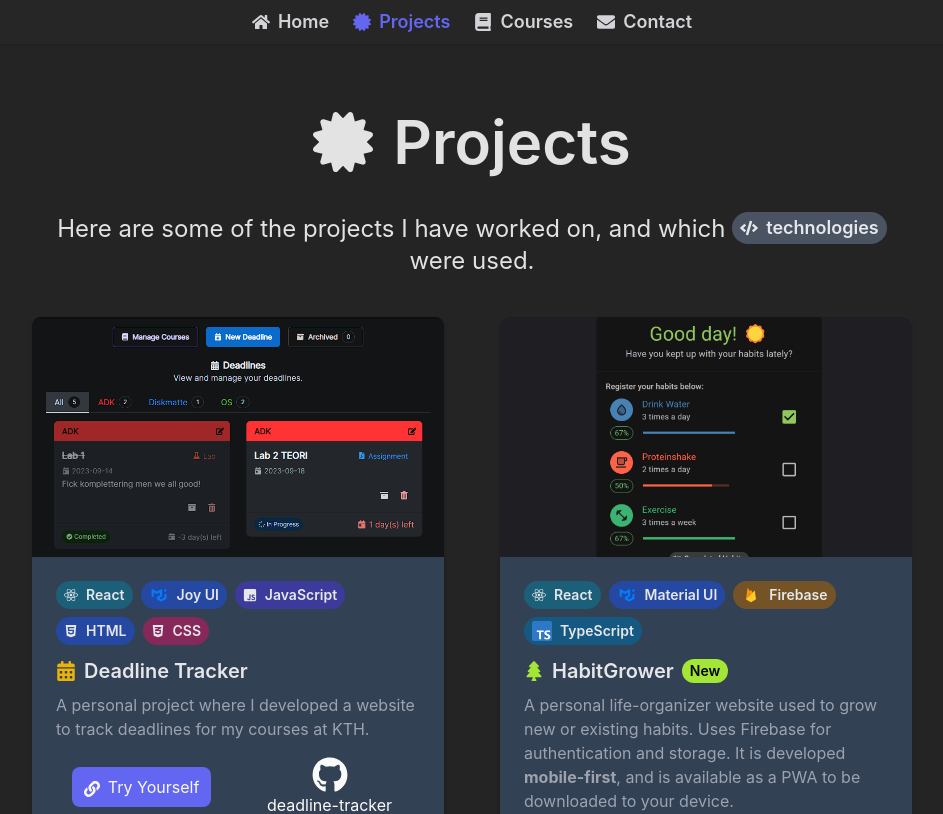
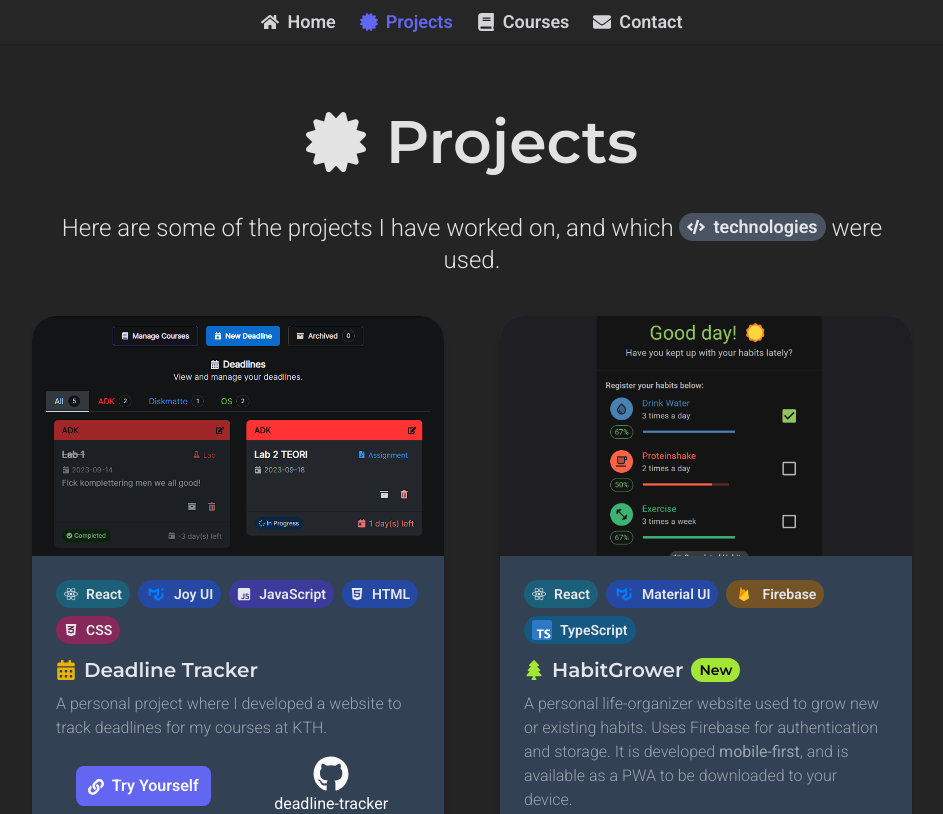
Before and after one commit to dinesjo/react-portfolio, a React (Vite) app: page /projects in a window 1280 px wide. Shown: the top 814 px of the page, without its empty margins (168-1111 px from the left). Built offline with nearby package versions, Linux system fonts and the light colour scheme.

Commit message:
style: change font and rounder cards

```diff
--- a/index.html
+++ b/index.html
@@ -1,6 +1,9 @@
-<!doctype html>
+<!DOCTYPE html>
 <html lang="en">
   <head>
+<link rel="preconnect" href="https://fonts.googleapis.com">
+<link rel="preconnect" href="https://fonts.gstatic.com" crossorigin>
+<link href="https://fonts.googleapis.com/css2?family=Montserrat:ital,wght@0,100..900;1,100..900&family=Roboto:ital,wght@0,100..900;1,100..900&display=swap" rel="stylesheet">
     <script src="https://kit.fontawesome.com/5068276282.js" crossorigin="anonymous"></script>
     <meta charset="UTF-8" />
     <link rel="icon" type="image/svg+xml" href="/logo.jpg" />
--- a/src/Home.jsx
+++ b/src/Home.jsx
@@ -13,8 +13,8 @@ export default function Home() {
             alt="Portrait"
             className="w-60 xs:w-72 rounded-full mx-auto absolute bottom-0 transition-all duration-300 outline outline-transparent xs:hover:outline-indigo-500"
           />
-          <h1 className="h1 text-indigo-500 font-poppins z-10" style={{ textShadow: "2px 2px 4px #000000" }}>
-            Linus Dinesjö
+          <h1 className="h1 text-indigo-500 z-10" style={{ textShadow: "2px 2px 4px #000000" }}>
+            <span className="font-poppins">Linus Dinesjö</span>
           </h1>
         </div>
         <h4 className="h4">
--- a/src/Projects.jsx
+++ b/src/Projects.jsx
@@ -43,7 +43,7 @@ export default function Projects() {
       {/* SUBTITLE */}
       <h3 className="h4 mb-10 w-3/4">
         Here are some of the projects I have worked on, and which{" "}
-        <span className="text-lg font-semibold text-gray-200 bg-slate-500 bg-opacity-60 px-2 py-0.5 rounded-full items-center inline-flex">
+        <span className="text-lg font-semibold text-gray-200 bg-slate-500 bg-opacity-60 px-2 py-0 rounded-full items-center inline-flex">
           <FaCode className="inline-block me-2" />
           technologies
         </span>{" "}
--- a/src/components/ProjectCard.jsx
+++ b/src/components/ProjectCard.jsx
@@ -69,7 +69,7 @@ const ICON_MAP = {
 export default function ProjectCard({ children, title, imgsrcs, hrefText, href, tags, icon, githubhref, date }) {
   return (
     <div
-      className="bg-slate-700 rounded-lg shadow-md overflow-hidden transition-all duration-300 outline outline-transparent xs:hover:outline-indigo-500"
+      className="bg-slate-700 rounded-3xl shadow-md overflow-hidden transition-all duration-300 outline outline-transparent xs:hover:outline-indigo-500"
       onMouseOver={(e) => {
         e.currentTarget.querySelector("img").style.transform = "scale(1.05)";
       }}
@@ -106,13 +106,13 @@ export default function ProjectCard({ children, title, imgsrcs, hrefText, href,
         </div>
 
         {/* TITLE */}
-        <h5 className="text-xl font-semibold mb-2 flex items-center">
+        <h5 className="text-xl font-semibold mb-2 flex items-center font-montserrat">
           {icon}
           {title}
         </h5>
 
         {/* DESCRIPTION */}
-        <p className="text-gray-400 mb-3">{children}</p>
+        <p className="text-gray-400 mb-3 font-light">{children}</p>
 
         {/* LINKS */}
         <div className="flex flex-col gap-3 sm:items-center sm:flex-row">
@@ -122,7 +122,7 @@ export default function ProjectCard({ children, title, imgsrcs, hrefText, href,
               href={href}
               target="_blank"
               rel="noreferrer"
-              className="mx-auto px-3 py-2 rounded-lg text-neutral-50 bg-indigo-500 hover:bg-indigo-600 inline-block transition-all"
+              className="mx-auto px-3 py-2 rounded-lg text-neutral-50 font-semibold bg-indigo-500 hover:bg-indigo-600 inline-block transition-all"
             >
               <FaLink className="inline-block me-2" />
               {hrefText}
--- a/src/index.css
+++ b/src/index.css
@@ -3,7 +3,7 @@
 @tailwind utilities;
 
 :root {
-  font-family: Inter, system-ui, Avenir, Helvetica, Arial, sans-serif;
+  font-family: "Roboto", Inter, system-ui, Avenir, Helvetica, Arial, sans-serif;
   line-height: 1.5;
   font-weight: 400;
 
@@ -18,28 +18,33 @@
   -webkit-text-size-adjust: 100%;
 }
 
+.font-montserrat {
+  font-family: "Montserrat", "Inter", system-ui, Avenir, Helvetica, Arial, sans-serif !important;
+}
+
 .link {
   @apply text-blue-500 hover:text-blue-700 underline;
 }
 
 .h1 {
+  font-family: "Montserrat", "Inter", system-ui, Avenir, Helvetica, Arial, sans-serif;
   @apply text-4xl xs:text-6xl font-semibold text-center;
 }
 
 .h2 {
-  @apply text-3xl xs:text-4xl font-semibold text-center;
+  @apply text-3xl xs:text-4xl font-semibold text-center font-light;
 }
 
 .h3 {
-  @apply text-2xl xs:text-3xl text-center;
+  @apply text-2xl xs:text-3xl text-center font-light;
 }
 
 .h4 {
-  @apply text-xl xs:text-2xl text-center;
+  @apply text-xl xs:text-2xl text-center font-light;
 }
 
 .h5 {
-  @apply text-lg xs:text-xl text-center;
+  @apply text-lg xs:text-xl text-center font-light;
 }
 
 .h6 {
```
